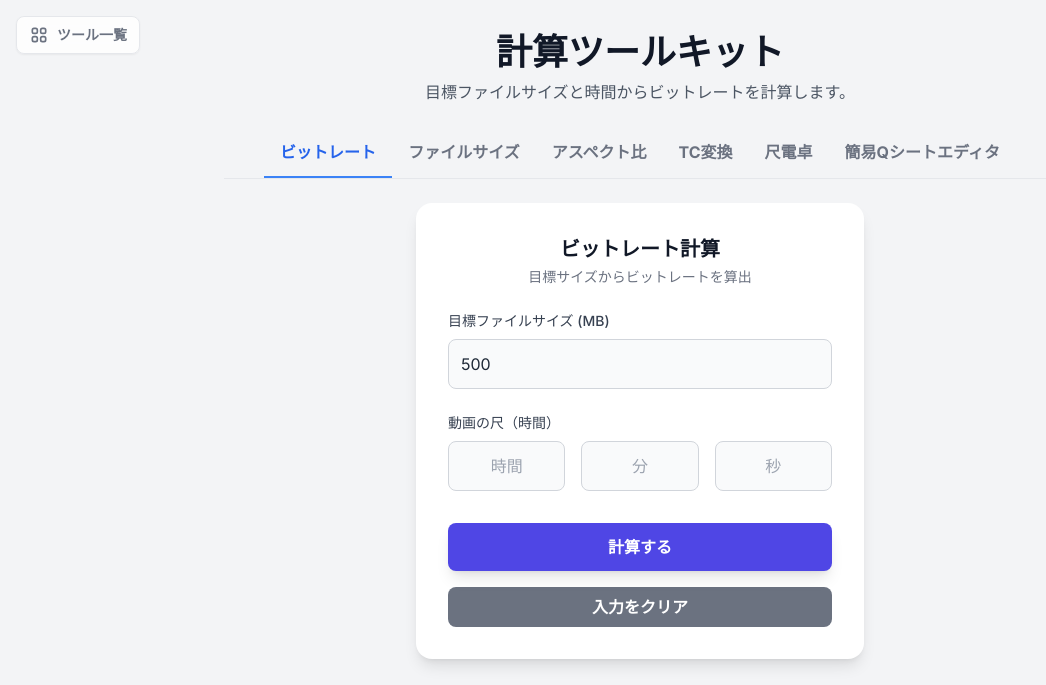
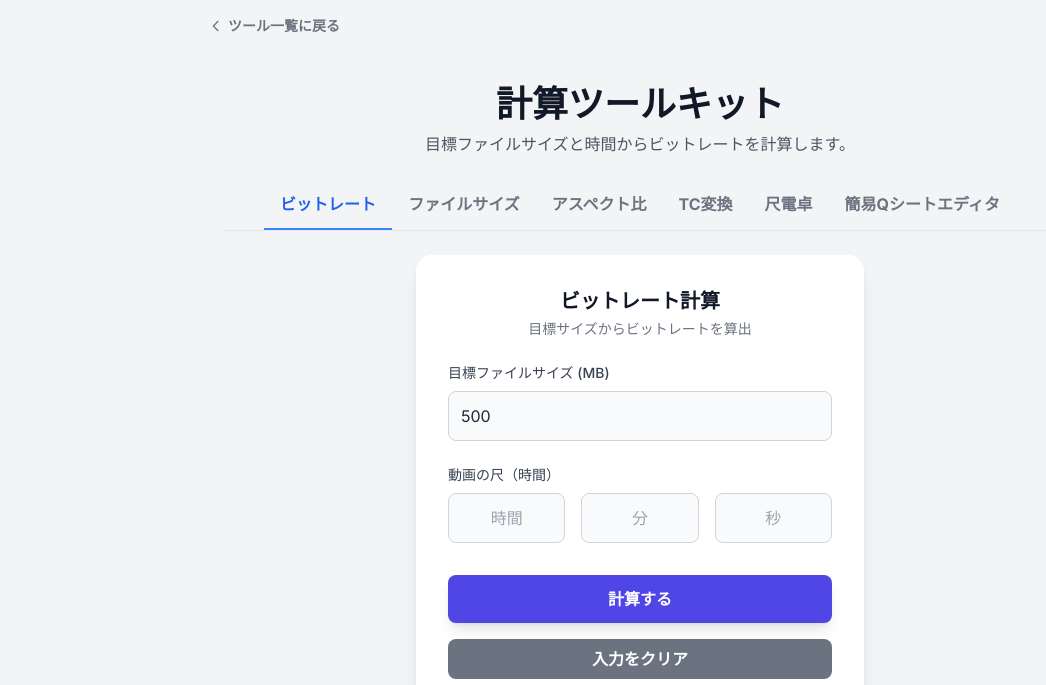
Before and after one commit to yueda-spec/ToolKit, a plain HTML site: page index.html in a window 1280 px wide. Shown: the top 685 px of the page, without its empty margins (0-1046 px from the left). Drawn offline with nearby package versions, Linux system fonts and the light colour scheme.

Commit message:
Update index.html

```diff
--- a/index.html
+++ b/index.html
@@ -13,6 +13,11 @@
     <meta name="viewport" content="width=device-width, initial-scale=1.0">
     <title>計算ツールキット</title>
     <script src="https://cdn.tailwindcss.com"></script>
+    <script>
+      tailwind.config = {
+        darkMode: 'class', // 端末の設定を無視してクラス指定のみで切り替えるモードにする（class="dark"を付けない限りライトモードになる）
+      }
+    </script>
     <link rel="preconnect" href="https://fonts.googleapis.com">
     <link rel="preconnect" href="https://fonts.gstatic.com" crossorigin>
     <link href="https://fonts.googleapis.com/css2?family=Inter:wght@400;500;700&family=Noto+Sans+JP:wght@400;500;700&family=Roboto+Mono:wght@400;500;700&display=swap" rel="stylesheet">
@@ -663,17 +668,17 @@
         }
     </style>
 </head>
-  <div class="absolute top-4 left-4 z-50">
-    <a href="https://yueda-spec.github.io/Portal/" class="flex items-center gap-2 text-gray-500 hover:text-blue-600 transition-colors bg-white/80 backdrop-blur px-3 py-2 rounded-lg border border-gray-200 shadow-sm text-sm font-bold no-underline">
-        <svg xmlns="http://www.w3.org/2000/svg" class="h-5 w-5" fill="none" viewBox="0 0 24 24" stroke="currentColor">
-            <path stroke-linecap="round" stroke-linejoin="round" stroke-width="2" d="M4 6a2 2 0 012-2h2a2 2 0 012 2v2a2 2 0 01-2 2H6a2 2 0 01-2-2V6zM14 6a2 2 0 012-2h2a2 2 0 012 2v2a2 2 0 01-2 2h-2a2 2 0 01-2-2V6zM4 16a2 2 0 012-2h2a2 2 0 012 2v2a2 2 0 01-2 2H6a2 2 0 01-2-2v-2zM14 16a2 2 0 012-2h2a2 2 0 012 2v2a2 2 0 01-2 2h-2a2 2 0 01-2-2v-2z" />
-        </svg>
-        <span>ツール一覧</span>
-    </a>
-</div>
 
 <body class="bg-gray-100 dark:bg-gray-900 text-gray-800 dark:text-gray-200 transition-colors duration-300">
 
+    <nav class="w-full max-w-4xl mx-auto p-4 flex justify-start">
+        <a href="https://yueda-spec.github.io/Portal/" class="flex items-center gap-1 text-gray-500 hover:text-blue-600 transition-colors text-sm font-bold no-underline">
+            <svg xmlns="http://www.w3.org/2000/svg" class="h-4 w-4" fill="none" viewBox="0 0 24 24" stroke="currentColor">
+                <path stroke-linecap="round" stroke-linejoin="round" stroke-width="2" d="M15 19l-7-7 7-7" />
+            </svg>
+            <span>ツール一覧に戻る</span>
+        </a>
+    </nav>
     <div id="fireworks-container"></div>
 
     <div id="app-container" class="container mx-auto p-4 sm:p-6 lg:p-8 max-w-4xl min-h-screen flex flex-col">
```
